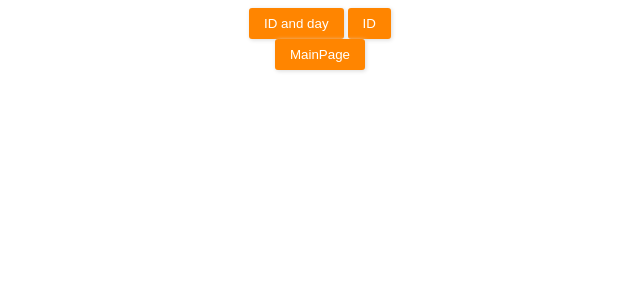
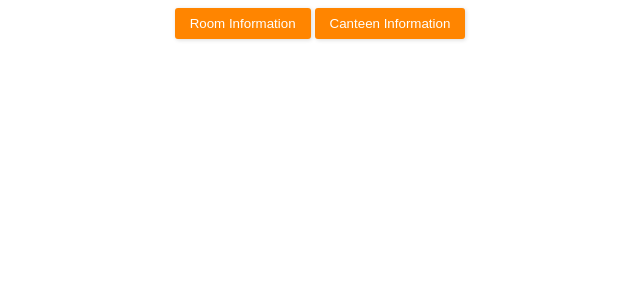
Before and after one commit to goncarvalho/Asint-Rest, a Flask app: page / in a window 1280 px wide. Shown: the top 300 px of the page, without its empty margins (320-960 px from the left). Run offline with Flask 2, Linux system fonts and the light colour scheme.

Commit message:
templates e butoes

```diff
--- a/canteen.py
+++ b/canteen.py
@@ -4,6 +4,7 @@ from flask import jsonify
 from datetime import date
 from datetime import datetime, timedelta
 import requests
+from collections import OrderedDict
 from operator import itemgetter
 
 url_canteen = str('https://fenix.tecnico.ulisboa.pt/api/fenix/v1/canteen')
@@ -26,8 +27,6 @@ def get_weekly_meal():
         data = requests.get(url_canteen)
         for item in data.json():
             weekly_meal[item['day']] = item['meal']
-        for days in days_of_week:
-            print(weekly_meal[days])
         return jsonify(weekly_meal)
 
 
@@ -53,7 +52,7 @@ def list_days_of_week():
     days_of_week.append(start.strftime('%d/%m/%Y'))
     for i in range(4):
         days_of_week.append((start + timedelta(days=i+1)).strftime('%d/%m/%Y'))
-    print(days_of_week)
+    #print(days_of_week)
 
 
 if __name__ == '__main__':
--- a/server.py
+++ b/server.py
@@ -29,7 +29,7 @@ def get_space_api_day(id, day, month, year):
 def get_canteen_api():
     r = requests.get(namespace['canteen'])
     data = r.json()
-    return jsonify(data)
+    return render_template("WeeklyCanteenTemplate.html", weekly_menu=data)
 
 if __name__ == '__main__':
     app.run()
--- a/templates/roomformtemplate.html
+++ b/templates/roomformtemplate.html
@@ -17,14 +17,16 @@
             border-radius: 3px;
             -webkit-border-radius: 3px;
             -moz-border-radius: 3px;
+            margin-bottom:5px
         }
 
-        div.form, div.InitialpageButtons,div.MainPageButton {display: block;text-align: center;}
+        div.form ,div.MainPageButton, div.MicroServersButtons, div.InitialCanteenButtons {display: block;text-align: center; margin-bottom:5px}
         form {
             display: inline-block;
             margin-left: auto;
             margin-right: auto;
             text-align: left;
+            margin-bottom:5px
         }
 
     </style>
@@ -32,10 +34,24 @@
 
 <body>
 
-<div class="InitialpageButtons" id="InitialpageButtons">
+<div class="MicroServersButtons" id="MicroServersButtons">
+    <button onclick="ShowRoomButtons()">Room Information</button>
+    <button onclick="ShowCanteenButtons()">Canteen Information</button>
+</div>
+
+
+<div class="InitialSpacesButtons" id="InitialSpacesButtons" style="display:none">
     <button onclick="showIDandDay()">ID and day</button>
     <button onclick="showID()">ID</button>
 </div>
+
+{#Buttons for canteen actions#}
+
+<div class="InitialCanteenButtons" id="InitialCanteenButtons" style="display:none">
+    <button onclick="showCanteenDay()">Canteen Day Menu</button>
+    <button onclick="parent.location='http://127.0.0.1:5000/canteen/'">Current Week Menu</button>
+</div>
+
 
 <div id="RoomInformation" style="display:none">
     <div class="form" id="RoomSchedule">
@@ -56,44 +72,68 @@
     </div>
 </div>
 
-<div class="MainPageButton" id="MainPageButton">
+
+{#Realted to Canteen buttons and actions#}
+
+<div class="form" id="CanteenScheduleByDay" style="display:none">
+            <h1> Canteen Information</h1>
+            <form>
+                Canteen Day:<input type="text" id="q1" placeholder="dd/mm/yyyy"  name="q1">
+                <input type="button" value="Canteen day" onClick="parent.location='http://127.0.0.1:5000/canteen/'+ document.getElementById('q1').value ">
+            </form>
+</div>
+
+
+
+<div class="MainPageButton" id="MainPageButton" style="display:none" >
     <input type="button" value="MainPage" onClick="parent.location='/'">
 </div>
 
+<script>
 
-<script>
+function ShowRoomButtons() {
+    document.getElementById('InitialSpacesButtons').style.display = "block"
+    document.getElementById('MicroServersButtons').style.display = "none"
+    document.getElementById('MainPageButton').style.display = "block"
+
+
+}
+
+function ShowCanteenButtons() {
+    document.getElementById('InitialCanteenButtons').style.display = "block"
+
+    {#mainpage button after exiting main page#}
+    document.getElementById('MicroServersButtons').style.display = "none"
+    document.getElementById('MainPageButton').style.display = "block"
+}
+
+function showCanteenDay() {
+    var x = document.getElementById("CanteenScheduleByDay");
+    if (x.style.display === "none") {
+         x.style.display = "block";
+    } else {
+        x.style.display = "none";
+    }
+    document.getElementById('MainPageButton').style.display = "block"
+}
+
 
 function showIDandDay() {
     document.getElementById('RoomInformation').style.display = "block"
     document.getElementById('RoomDaySchedule').style.display = "block"
     document.getElementById('RoomSchedule').style.display = "none"
+    document.getElementById('MainPageButton').style.display = "block"
 }
 
 function showID() {
     document.getElementById('RoomInformation').style.display = "block"
     document.getElementById('RoomDaySchedule').style.display = "none"
     document.getElementById('RoomSchedule').style.display = "block"
+    document.getElementById('MainPageButton').style.display = "block"
 }
-</script>
 
 
-
-{#<h1> Canteen </h1>#}
-{#<form action="#"   onsubmit="location.href = document.getElementById('f1').value +   document.getElementById('q').value; return false">#}
-{#    day(dd/mm/yyyy):<input type="text" id="q" name="f2">#}
-{#    <input type="submit" value="go">#}
-{#    <input type=hidden id=f1 name=f1 value="http://127.0.0.1:5001/canteen/">#}
-{#</form>#}
-
-{# var x = document.getElementById("RoomSchedule");#}
-{#  var y = document.getElementById("RoomDaySchedule");#}
-{#  if (x.style.display == "none" || y.style.display == "none" ) {#}
-{#    x.style.display = "block";#}
-{#    y.style.display = "none";#}
-{#  } else {#}
-{#    y.style.display = "block";#}
-{#    x.style.display = "none";#}
-{#  }#}
+</script>
 
 
 
```
Also changed, not shown: rooms.py (+0 -43 lines), templates/WeeklyCanteenTemplate.html (added, +32 -0 lines).
